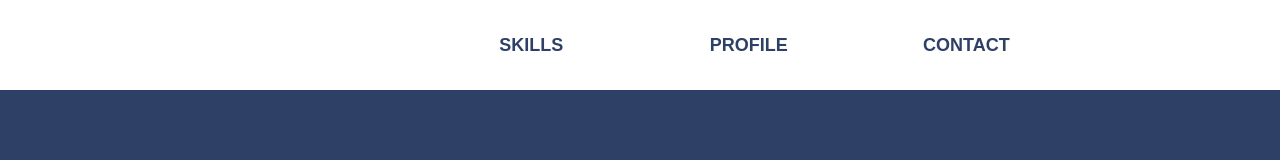
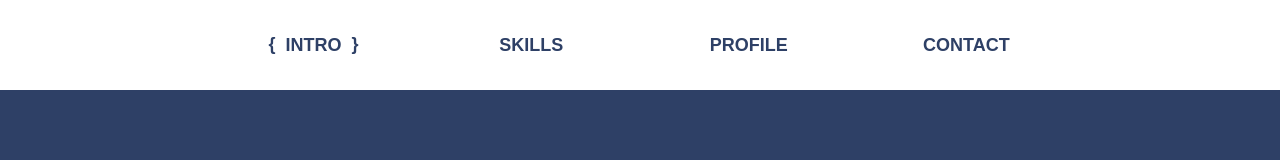
Before and after one commit to kojinkai/bd_2017, a React (Create React App) app: page /intro in a window 1280 px wide. In both pictures the pointer is over the link "INTRO". Shown: the top 160 px of the page. Built offline with nearby package versions, Linux system fonts and the light colour scheme.

Commit message:
adding hover styles to prevent visited links going white

```diff
--- a/src/components/masthead/masthead.scss
+++ b/src/components/masthead/masthead.scss
@@ -76,6 +76,7 @@
     &:focus,
     &:active,
     &.active {
+      color: $royal;
       outline: none;
 
       &:before,
```
